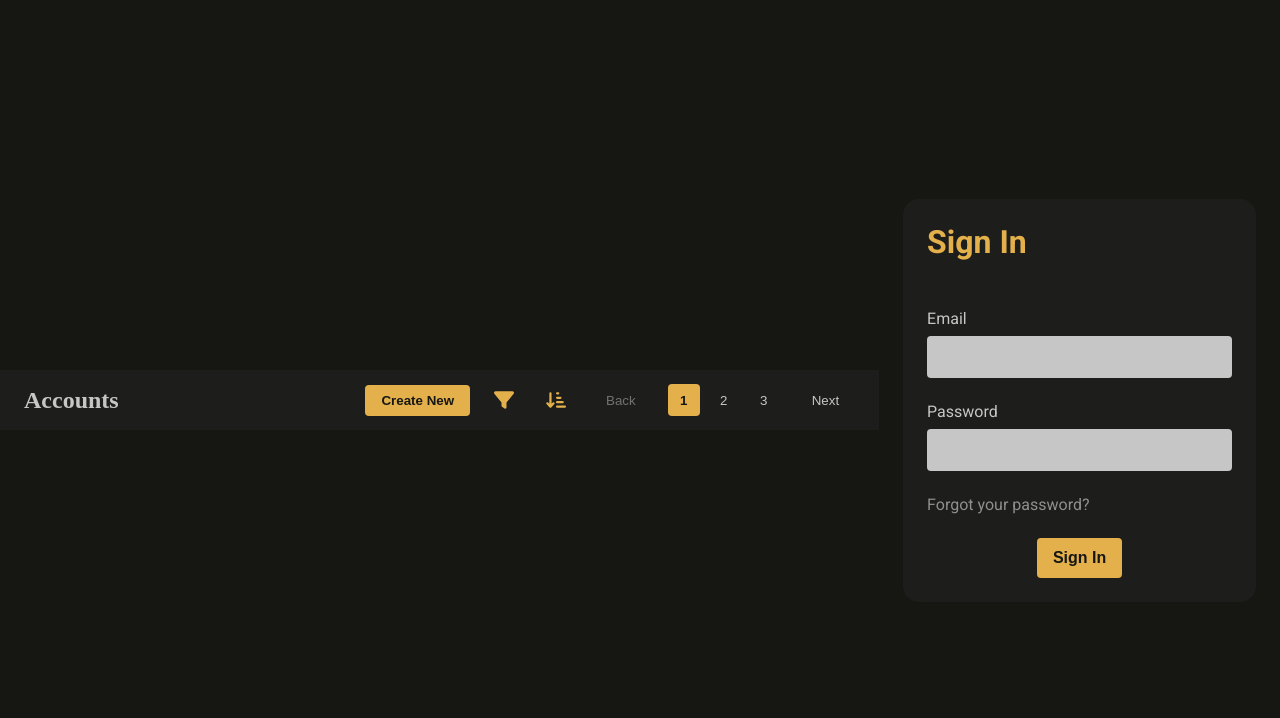
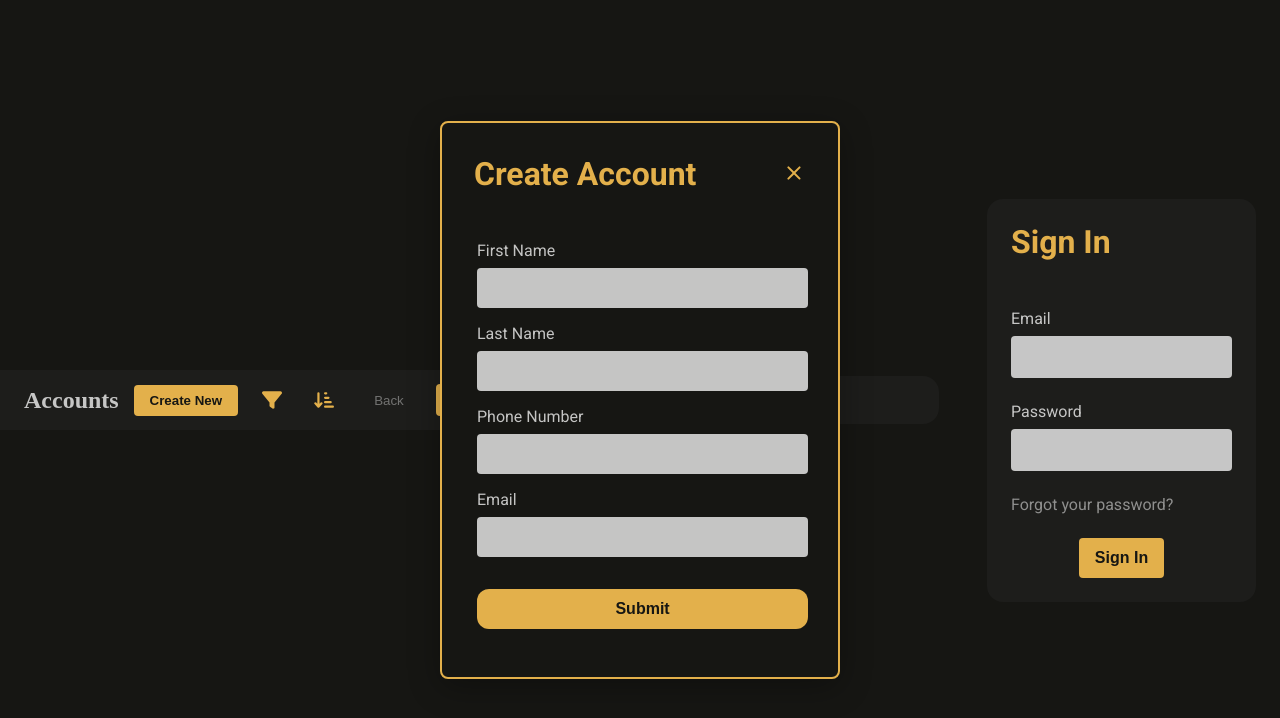
Before and after one commit to 00sos00/oose, a PHP site: page / in a window 1280 px wide. Shown: the top 718 px of the page. Run offline with PHP 8.4, Linux system fonts and the light colour scheme.

Commit message:
add create account feature

```diff
--- /dev/null
+++ b/website/gui/components/CreateAccount.php
@@ -0,0 +1,148 @@
+<?php
+
+require_once __DIR__ . "/../GUI.php";
+$gui = GUI::getInstance();
+
+$strippedFileName = basename(__FILE__, ".php");
+$gui->addComponentRenderFunction($strippedFileName, function ($props) use ($gui) {
+    ob_start();
+?>
+<div class="create-account-modal">
+    <div class="create-account-header">
+        <h1 class="create-account-title">Create Account</h1>
+        <button class="close-btn" onclick="closeCreateAccount()">
+            <svg width="24" height="24" viewBox="0 0 24 24"><path fill="#E3B04B" d="M18.3 5.71a1 1 0 0 0-1.41 0L12 10.59 7.11 5.7A1 1 0 1 0 5.7 7.11L10.59 12l-4.89 4.89a1 1 0 1 0 1.41 1.41L12 13.41l4.89 4.89a1 1 0 0 0 1.41-1.41L13.41 12l4.89-4.89a1 1 0 0 0 0-1.4z"/></svg>
+        </button>
+    </div>
+    <form class="create-account-form">
+        <?= $gui->getComponentHTML("InputHolder", [
+            "label" => "First Name",
+            "input-name" => "first-name",
+            "input-type" => "text"
+        ]) ?>
+        <?= $gui->getComponentHTML("InputHolder", [
+            "label" => "Last Name",
+            "input-name" => "last-name",
+            "input-type" => "text"
+        ]) ?>
+        <?= $gui->getComponentHTML("InputHolder", [
+            "label" => "Phone Number",
+            "input-name" => "phone-number",
+            "input-type" => "text"
+        ]) ?>
+        <?= $gui->getComponentHTML("InputHolder", [
+            "label" => "Email",
+            "input-name" => "email",
+            "input-type" => "email"
+        ]) ?>
+        <button type="submit" class="submit-btn">Submit</button>
+    </form>
+</div>
+<?php
+    $html = ob_get_clean();
+    return $html;
+});
+
+ob_start();
+?>
+<style>
+.create-account-modal {
+    background: var(--dark);
+    color: var(--light);
+    border-radius: 8px;
+    padding: 32px 32px 24px 32px;
+    max-width: 400px;
+    min-width: 320px;
+    box-sizing: border-box;
+    display: flex;
+    flex-direction: column;
+    align-items: stretch;
+    position: fixed;
+    top: 50%;
+    left: 50%;
+    transform: translate(-50%, -50%);
+    border: 2px solid var(--primary);
+    z-index: 1000;
+    box-shadow: 0 8px 32px rgba(0,0,0,0.3);
+}
+.create-account-header {
+    display: flex;
+    justify-content: space-between;
+    align-items: center;
+    margin-bottom: 24px;
+}
+.create-account-title {
+    color: var(--primary);
+    font-size: 2rem;
+    margin: 0;
+    font-family: Roboto, sans-serif;
+    font-weight: bold;
+}
+.close-btn {
+    background: none;
+    border: none;
+    cursor: pointer;
+    padding: 0;
+}
+.create-account-form {
+    background: transparent;
+    margin: 0;
+    padding-left: 3px;
+    display: flex;
+    flex-direction: column;
+    gap: 16px;
+}
+.create-account-form label {
+    font-family: Roboto, sans-serif;
+    margin-bottom: 4px;
+}
+.create-account-form input {
+    border-radius: 12px;
+    height: 40px;
+    font-size: 1rem;
+    outline: none;
+    border: none;
+    padding-left: 12px;
+    color: var(--dark);
+    background-color: var(--light);
+    font-family: Roboto, sans-serif;
+    width: 70%;
+    box-sizing: border-box;
+}
+.submit-btn {
+    margin-top: 16px;
+    font-size: 1rem;
+    font-weight: bold;
+    height: 40px;
+    padding: 0 16px;
+    border: none;
+    border-radius: 12px;
+    color: var(--dark);
+    background-color: var(--primary);
+    cursor: pointer;
+    width: 70%;
+    transition: opacity 0.2s;
+}
+.submit-btn:hover {
+    opacity: 0.85;
+}
+</style>
+<?php
+$css = ob_get_clean();
+$css = str_replace("<style>", "", $css);
+$css = str_replace("</style>", "", $css);
+$gui->addComponentCSS($css);
+
+ob_start();
+?>
+<script>
+function closeCreateAccount() {
+    const modal = document.querySelector('.create-account-modal');
+    if (modal) modal.style.display = 'none';
+}
+</script>
+<?php
+$js = ob_get_clean();
+$js = str_replace("<script>", "", $js);
+$js = str_replace("</script>", "", $js);
+$gui->addComponentJS($js);
--- a/website/index.php
+++ b/website/index.php
@@ -30,6 +30,10 @@
     "totalPages" => 15,
     "controllerTitle" => "Accounts"
 ]) ?>
+	<?= $gui->getComponentHTML("CreateAccount") ?>
+    <form action="controllers/sign-in.php" method="post" id="signForm">
+        <!-- ... -->
+    </form>
 	<form action="controllers/sign-in.php" method="post" id="signForm">
 		<h1 class="title">Sign In</h1>
 		<p class="error"><?= $_SESSION["error"] ?? "" ?></p>
```
